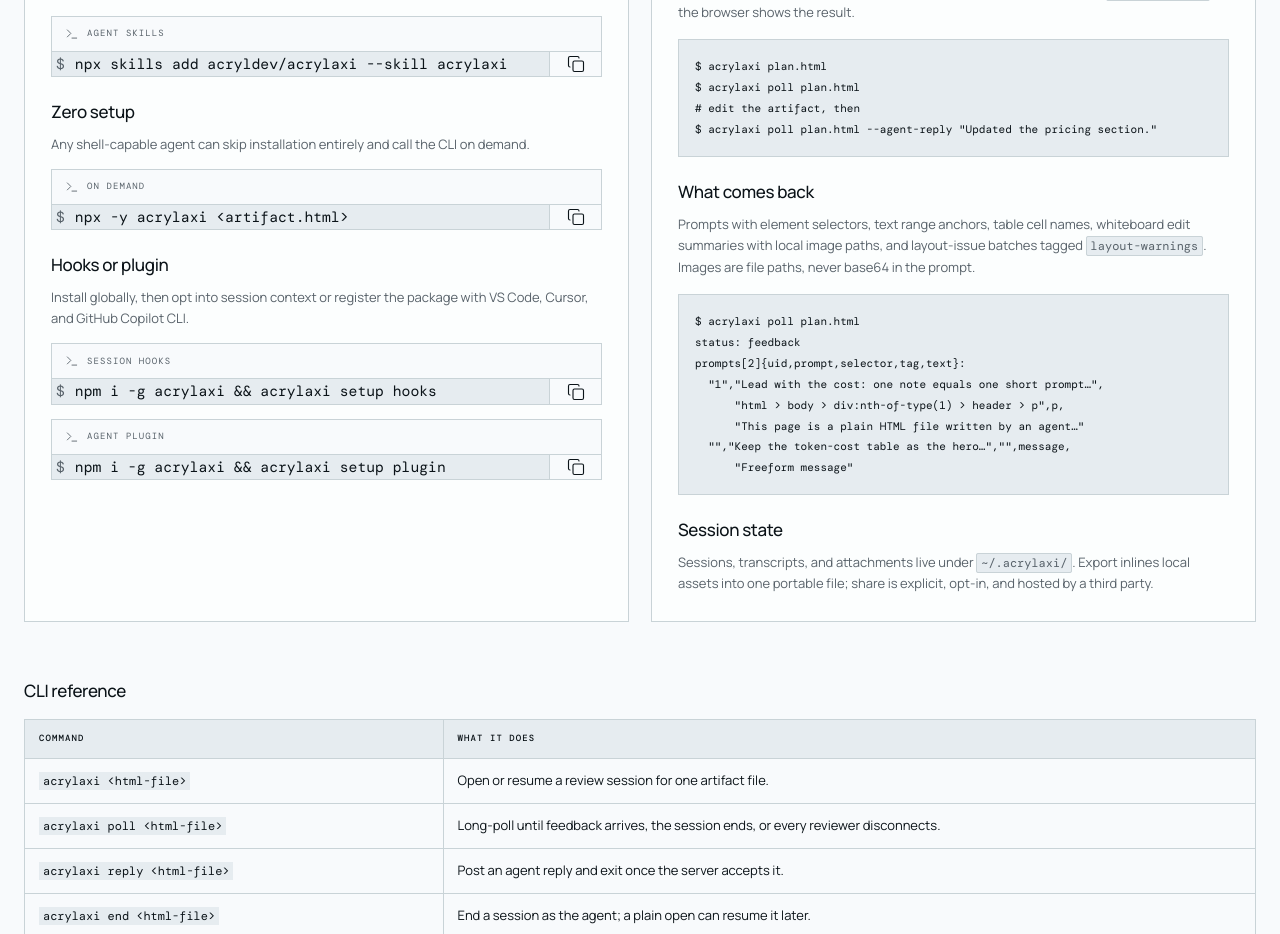
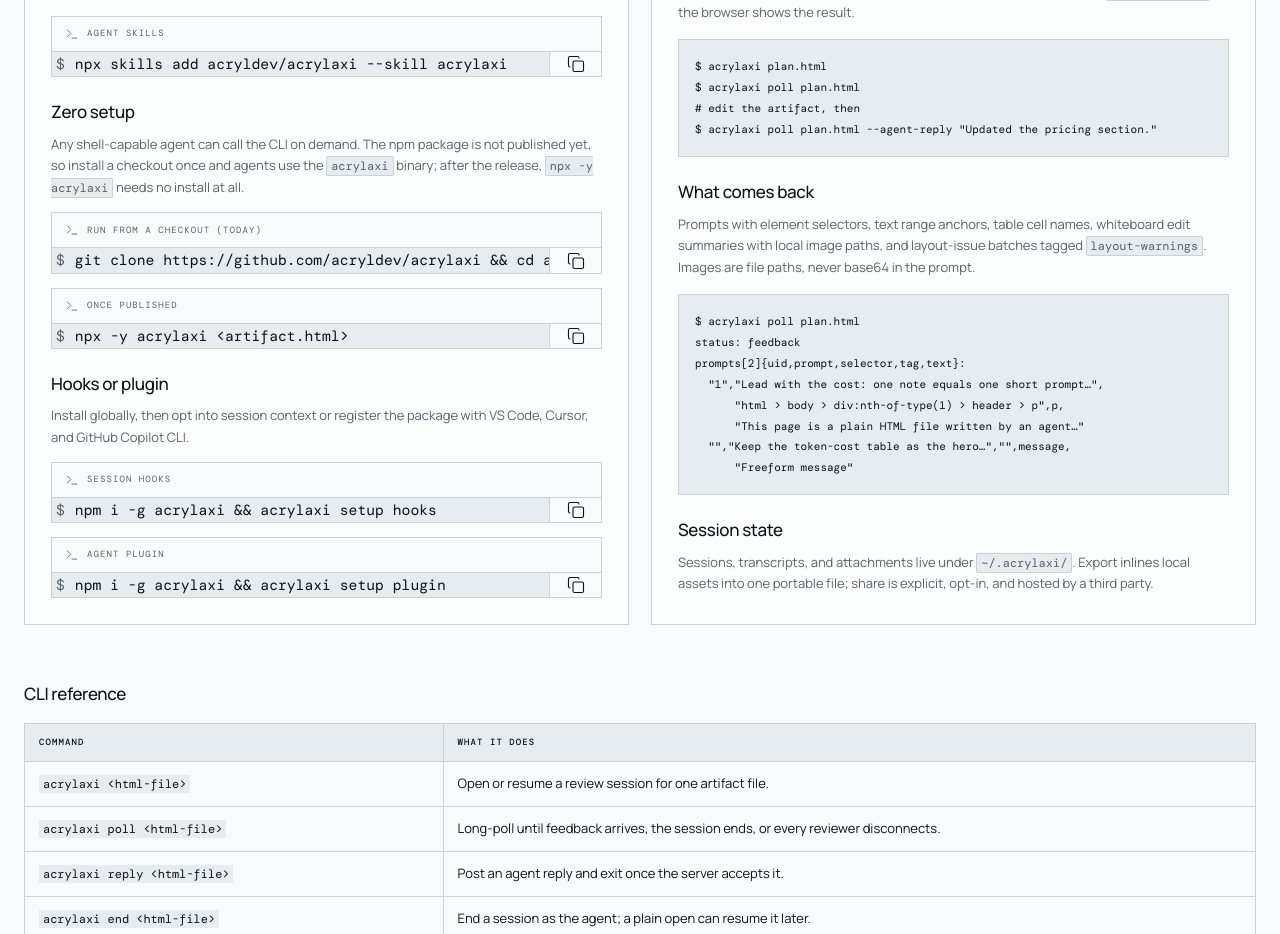
Before and after one commit to acryldev/acryldev.github.io, a React (Vite) app: page /acrylaxi in a window 1280 px wide. Shown: the part 8220-9154 px from the top of the page. Built offline with nearby package versions, Linux system fonts and the light colour scheme; a web font is replaced by a local one.

Commit message:
docs(acrylaxi): show the checkout install until npm publishes
The install block now gives the verified run-from-checkout command
(clone + pnpm install + npm i -g .) and keeps `npx -y acrylaxi` for after
the first release.

```diff
--- a/src/pages/AcrylaxiPage.tsx
+++ b/src/pages/AcrylaxiPage.tsx
@@ -321,8 +321,13 @@ export function AcrylaxiPage() {
             <p>Installs the <code>acrylaxi</code> skill in the Agent Skills format. Then invoke <code>/acrylaxi</code> in agents that expose skills as slash commands.</p>
             <CommandBox command="npx skills add acryldev/acrylaxi --skill acrylaxi" label="Agent Skills" />
             <h3>Zero setup</h3>
-            <p>Any shell-capable agent can skip installation entirely and call the CLI on demand.</p>
-            <CommandBox command="npx -y acrylaxi <artifact.html>" label="On demand" />
+            <p>
+              Any shell-capable agent can call the CLI on demand. The npm package is not published yet, so install a
+              checkout once and agents use the <code>acrylaxi</code> binary; after the release,{' '}
+              <code>npx -y acrylaxi</code> needs no install at all.
+            </p>
+            <CommandBox command="git clone https://github.com/acryldev/acrylaxi && cd acrylaxi && corepack pnpm install && npm i -g ." label="Run from a checkout (today)" />
+            <CommandBox command="npx -y acrylaxi <artifact.html>" label="Once published" />
             <h3>Hooks or plugin</h3>
             <p>Install globally, then opt into session context or register the package with VS Code, Cursor, and GitHub Copilot CLI.</p>
             <CommandBox command="npm i -g acrylaxi && acrylaxi setup hooks" label="Session hooks" />
```
